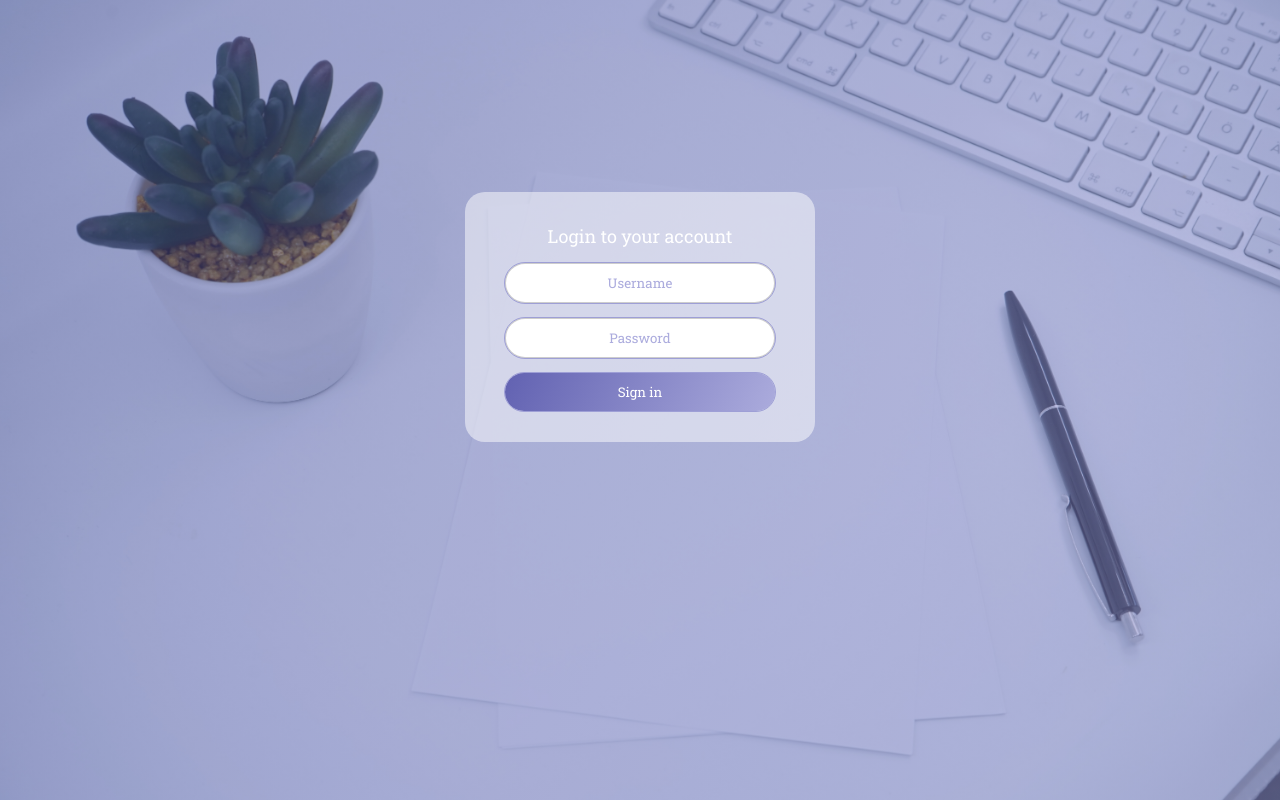
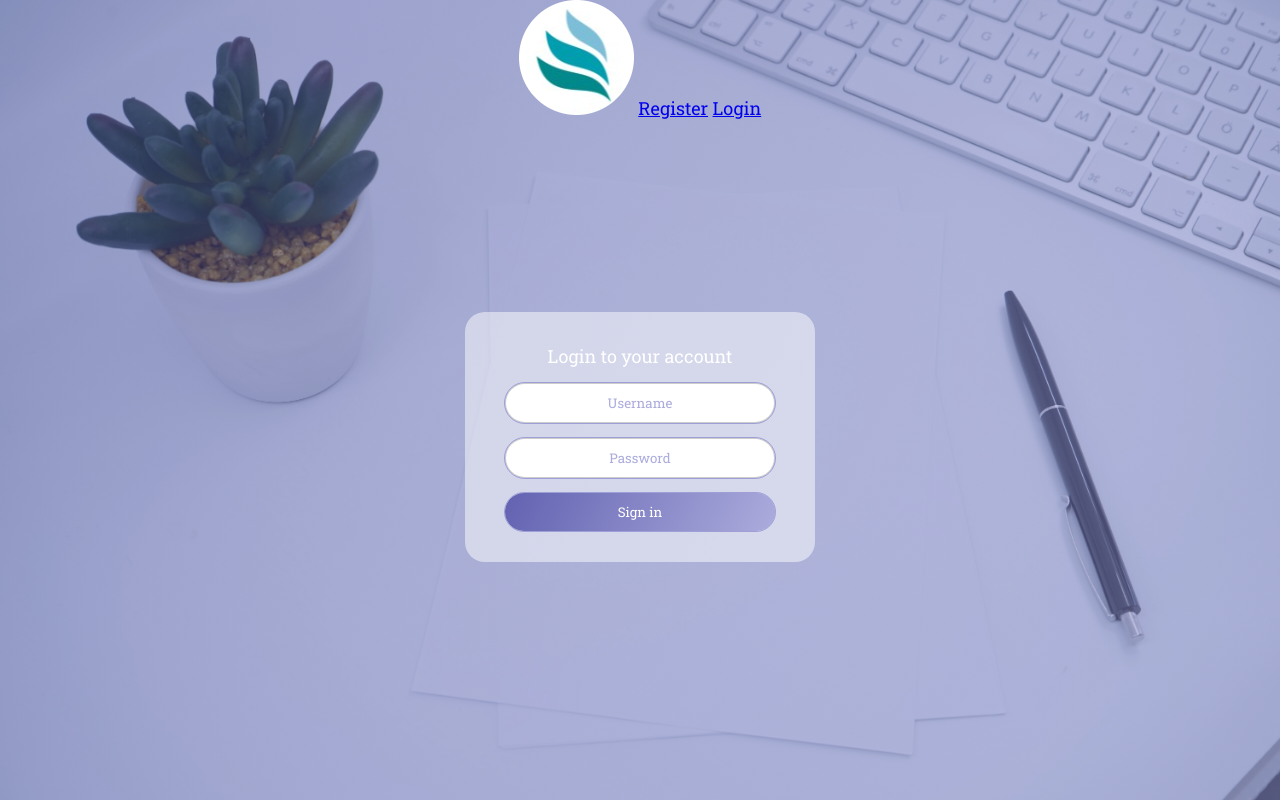
Before and after one commit to victoredum24/log-in, a plain HTML site: page index.html in a window 1280 px wide. Drawn offline with Linux system fonts and the light colour scheme.

Commit message:
Add second files

```diff
--- a/index.html
+++ b/index.html
@@ -13,8 +13,13 @@
 </head>
 <body>
     <div class="bg">
+        <div class="header">
+            <img class="logo" src="mainlogo.png" alt="logo-img">
+            <a href="#register"><span class="register">Register</span></a>
+            <a href="#login"><span class="login">Login</span></a>
+        </div>
         <div class="container">
-            <form action="mailto:victoredum24@gmail.com" method="post">
+            <form action="mailto: victoredum24@gmail.com" method="post">
                 <div class="form-group">
                     <p>Login to your account</p>
                 </div>
@@ -29,6 +34,9 @@
                 </div>
             </form>
         </div>
+        <footer>
+
+        </footer>
     </div>
 </body>
 </html>
```
Also changed, not shown: mainlogo.png (added).
